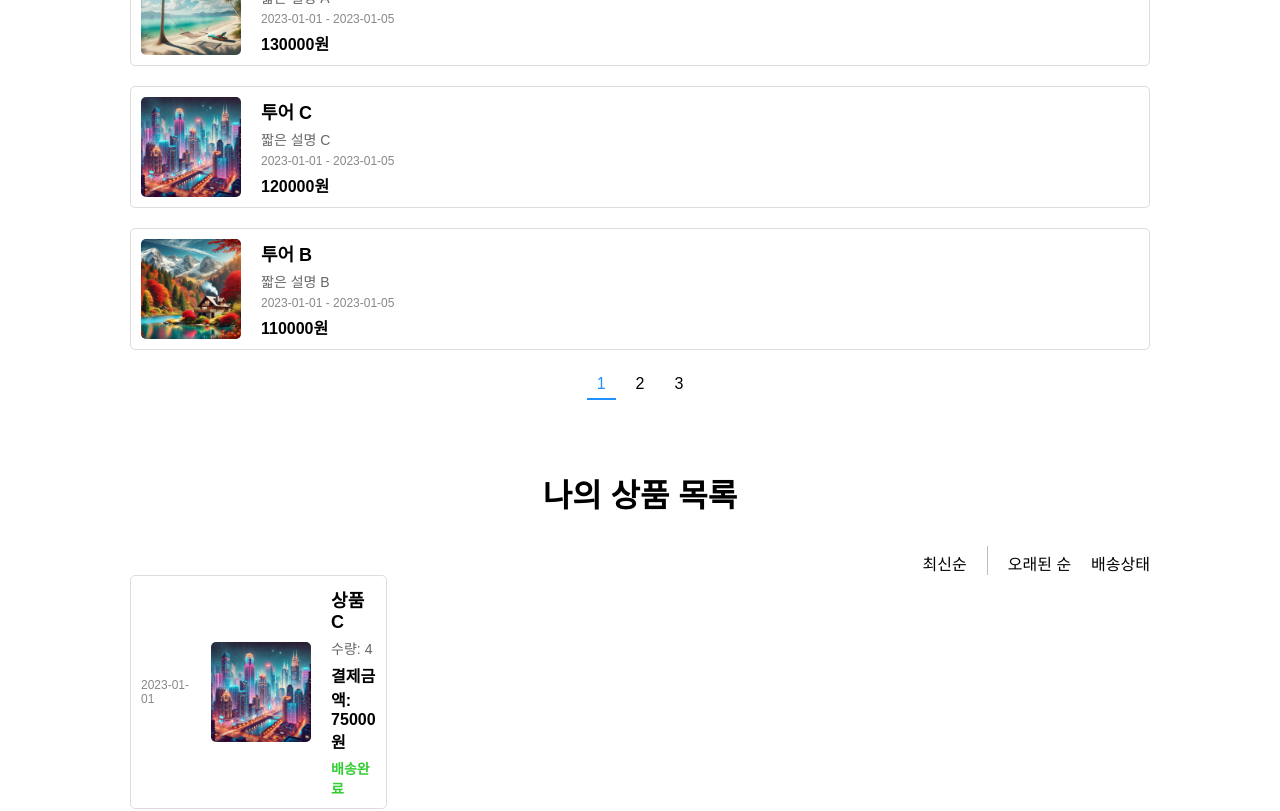
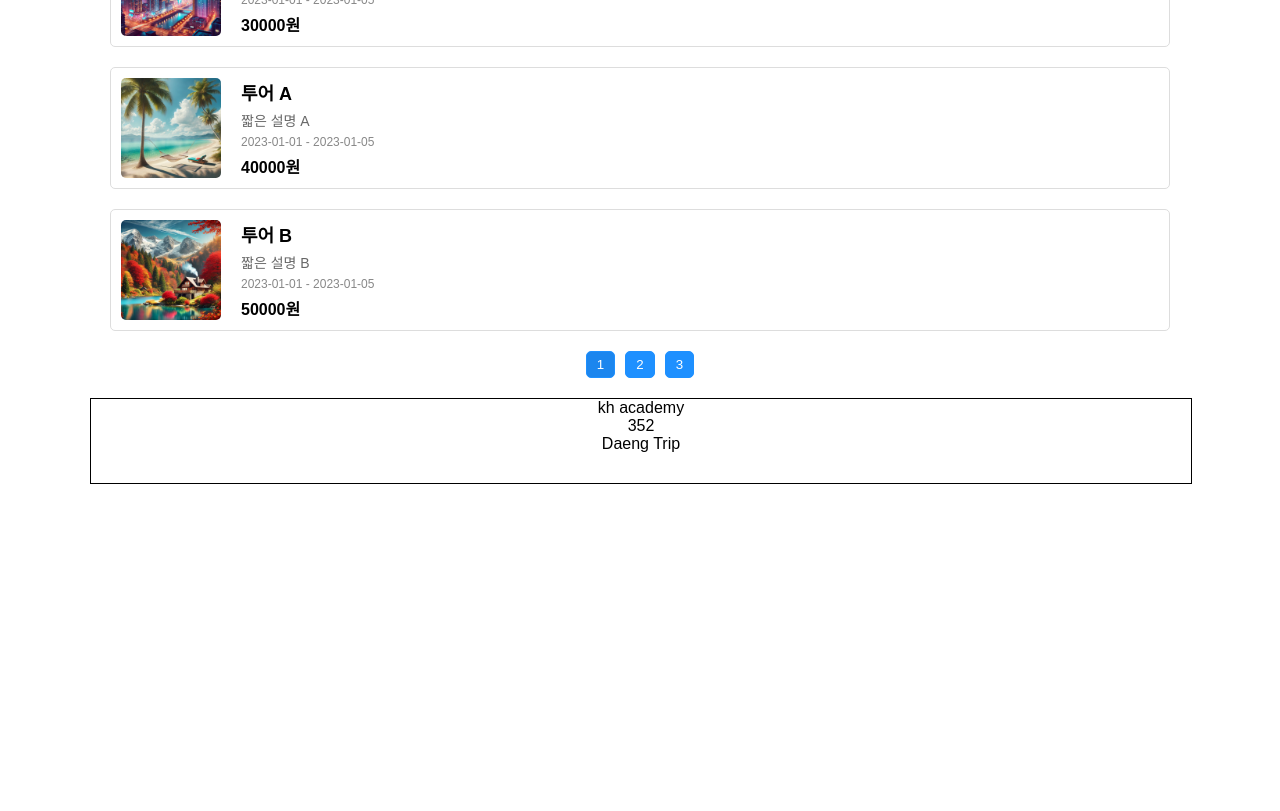
Before and after one commit to 717276/352kh, a React (Vite) app: page /mypage in a window 1280 px wide. Shown: the part 1260-2071 px from the top of the page. After the commit the page ends 1852 px from the top, so only its background shows below. Built offline with nearby package versions, Linux system fonts and the light colour scheme; a web font is replaced by a local one.

Commit message:
feat: commit

```diff
--- a/src/App.jsx
+++ b/src/App.jsx
@@ -46,7 +46,7 @@ function App() {
           <Route path="/shop" element={<Shop />} />
           <Route path="/shoplist/:category" element={<ShopList />} />
           <Route path="/mypage" element={<MyPage />} />
-
+          <Route path="/qna" element={<QnA/>}/>
         </Routes>
       <Footer></Footer>
     </div>
--- a/src/components/css/mypage/MyPage.css
+++ b/src/components/css/mypage/MyPage.css
@@ -17,7 +17,7 @@ form {
 
 .myinfo {
   display: flex;
-  align-items: stretch;
+  align-items: stretch; /* 섹션의 높이를 동일하게 설정 */
   justify-content: center;
   gap: 30px;
   padding: 10px 20px;
@@ -26,7 +26,7 @@ form {
 .info-section, .image-section {
   display: flex;
   flex-direction: column;
-  justify-content: center;
+  justify-content: center; /* 섹션의 내용물을 중앙에 배치 */
   height: 100%;
 }
 
@@ -72,11 +72,11 @@ form {
   background-color: #1E90FF;
   color: white;
   cursor: pointer;
-  transition: background-color 0.3s ease;
+  transition: background-color 0.3s ease; /* 부드러운 전환 효과 추가 */
 }
 
 .mypage-table td button:hover {
-  background-color: #1C86EE;
+  background-color: #1C86EE; /* hover 상태에서 더 밝은 색상으로 변경 */
 }
 
 .edit-field {
@@ -105,11 +105,11 @@ form {
   background-color: #1E90FF;
   color: white;
   cursor: pointer;
-  transition: background-color 0.3s ease;
+  transition: background-color 0.3s ease; /* 부드러운 전환 효과 추가 */
 }
 
 .edit-buttons button:hover {
-  background-color: #1C86EE;
+  background-color: #1C86EE; /* hover 상태에서 더 밝은 색상으로 변경 */
 }
 
 .my-info {
@@ -138,11 +138,11 @@ form {
   cursor: pointer;
   width: 80px;
   height: 50px;
-  transition: background-color 0.3s ease;
+  transition: background-color 0.3s ease; /* 부드러운 전환 효과 추가 */
 }
 
 .zip-code-button:hover {
-  background-color: #FF4500;
+  background-color: #FF4500; /* hover 상태에서 더 밝은 색상으로 변경 */
 }
 
 .edit-field:last-child > .edit-buttons {
@@ -186,44 +186,25 @@ form {
   color: white;
   cursor: pointer;
   display: inline-block;
-  transition: background-color 0.3s ease;
+  transition: background-color 0.3s ease; /* 부드러운 전환 효과 추가 */
 }
 
 .image-change:hover {
-  background-color: #777;
+  background-color: #777; /* hover 상태에서 더 밝은 색상으로 변경 */
 }
 
-.MyPageTrip, .MyPageProducts {
-  padding: 20px 40px;
-  margin-top: -20px;
+.MyPageTrip {
+  padding: 20px;
+  margin-top: 20px;
 }
 
-.sort-type {
-  display: flex;
-  gap: 20px;
-  margin: 0;
-  padding: 10px 0px 0px 5px;
-  align-items: center;
-  justify-content: flex-end;
-}
-
-.sort-type li {
-  padding-top: 5px;
-  cursor: pointer;
-}
-
-.sort-type li:first-child {
-  border-right: 1px solid rgb(190, 189, 189);
-  padding-right: 20px;
-}
-
-.trip-list, .product-list {
+.trip-list {
   display: flex;
   flex-direction: column;
   gap: 20px;
 }
 
-.trip-item, .product-item {
+.trip-item {
   display: flex;
   align-items: center;
   gap: 20px;
@@ -232,55 +213,37 @@ form {
   border-radius: 5px;
 }
 
-.trip-item img, .product-item img {
+.trip-item img {
   width: 100px;
   height: 100px;
   border-radius: 5px;
 }
 
-.trip-details, .product-details {
+.trip-details {
   display: flex;
   flex-direction: column;
   gap: 5px;
-  flex: 1;
 }
 
-.trip-name, .product-name {
+.trip-name {
   font-size: 18px;
   font-weight: bold;
 }
 
-.trip-description, .product-quantity {
+.trip-description {
   font-size: 14px;
   color: #666;
 }
 
-.trip-date, .product-date {
+.trip-date {
   font-size: 12px;
   color: #888;
 }
 
-.trip-price, .product-price {
+.trip-price {
   font-size: 16px;
   color: #000;
   font-weight: bold;
-}
-
-.product-status {
-  font-size: 14px;
-  font-weight: bold;
-}
-
-.product-status.상품준비중 {
-  color: #FFA500;
-}
-
-.product-status.배송중 {
-  color: #1E90FF;
-}
-
-.product-status.배송완료 {
-  color: #32CD32;
 }
 
 .pagination {
@@ -289,19 +252,20 @@ form {
   margin-top: 20px;
 }
 
-.page-span {
+.page-button {
   padding: 5px 10px;
   margin: 0 5px;
-  border-bottom: 2px solid transparent;
+  border: 1px solid #1E90FF;
+  border-radius: 5px;
+  background-color: #1E90FF;
+  color: white;
   cursor: pointer;
 }
 
-.page-span.active {
-  color: #1E90FF;
-  border-bottom: 2px solid #1E90FF;
+.page-button.active {
+  background-color: #1C86EE;
 }
 
-.page-span:hover {
-  color: #1C86EE;
-  border-bottom: 2px solid #1C86EE;
+.page-button:hover {
+  background-color: #1C86EE;
 }
--- a/src/components/css/review/Review.css
+++ b/src/components/css/review/Review.css
@@ -1,7 +1,3 @@
-.Review1 {
-  min-height: 1100px;
-}
-
 .Review table {
   width: 100%;
 }
@@ -9,11 +5,6 @@
 .Review h3 {
   text-align: center;
   margin-top: 50px;
-}
-
-.Review select {
-  width: 100px;
-  margin-left: 850px;
 }
 
 .ReviewButton {
--- a/src/components/css/review/ReviewComment.css
+++ b/src/components/css/review/ReviewComment.css
@@ -2,10 +2,6 @@
 .ReviewComment {
   margin-bottom: 20px;
   margin-top: 20px;
-}
-
-.ReviewComment img {
-  width: 200px;
 }
 
 .ReviewComment table {
@@ -79,6 +75,7 @@
 
 .comment-list td:first-child {
   font-weight: bold;
+  width: 100px;
 }
 
 .comment-list td:last-child {
@@ -91,11 +88,3 @@
   justify-content: center;
   gap: 20px;
 }
-
-.commentTable td {
-  width: 40px;
-}
-
-.commentTable td:nth-child(2) {
-  width: 50%;
-}
--- a/src/pages/mypage/MyPage.jsx
+++ b/src/pages/mypage/MyPage.jsx
@@ -1,4 +1,4 @@
-import React, { useState, useEffect } from 'react';
+import React, { useState } from 'react';
 import '../../components/css/mypage/MyPage.css';
 import profileImg from '../../images/profile/profile.png';
 import place1 from '../../images/place/place1.png';
@@ -7,13 +7,10 @@ import place3 from '../../images/place/place3.png';
 
 const MyPage = () => {
   const [editField, setEditField] = useState('');
-  const [tripCurrentPage, setTripCurrentPage] = useState(1);
-  const [productCurrentPage, setProductCurrentPage] = useState(1);
-  const [tripSortType, setTripSortType] = useState('latest');
-  const [productSortType, setProductSortType] = useState('latest');
+  const [currentPage, setCurrentPage] = useState(1);
   const itemsPerPage = 5;
 
-  const mockTripData = Array.from({ length: 15 }, (_, index) => ({
+  const mockData = Array.from({ length: 15 }, (_, index) => ({
     id: index + 1,
     img: [place1, place2, place3][index % 3],
     name: ['투어 A', '투어 B', '투어 C'][index % 3],
@@ -23,63 +20,18 @@ const MyPage = () => {
     price: `${(index + 1) * 10000}원`
   }));
 
-  const mockProductData = Array.from({ length: 15 }, (_, index) => ({
-    id: index + 1,
-    img: [place1, place2, place3][index % 3],
-    name: ['상품 A', '상품 B', '상품 C'][index % 3],
-    purchaseDate: '2023-01-01',
-    quantity: Math.floor(Math.random() * 10) + 1,
-    price: `${(index + 1) * 5000}원`,
-    status: ['상품준비중', '배송중', '배송완료'][index % 3]
-  }));
+  const totalPages = Math.ceil(mockData.length / itemsPerPage);
 
-  const [sortedTripData, setSortedTripData] = useState([...mockTripData]);
-  const [sortedProductData, setSortedProductData] = useState([...mockProductData]);
-
-  useEffect(() => {
-    const sortedTrips = [...mockTripData].sort((a, b) => {
-      if (tripSortType === 'latest') {
-        return b.id - a.id;
-      } else {
-        return a.id - b.id;
-      }
-    });
-    setSortedTripData(sortedTrips);
-  }, [tripSortType]);
-
-  useEffect(() => {
-    const sortedProducts = [...mockProductData].sort((a, b) => {
-      if (productSortType === 'latest') {
-        return b.id - a.id;
-      } else if (productSortType === 'oldest') {
-        return a.id - b.id;
-      } else {
-        return a.status.localeCompare(b.status);
-      }
-    });
-    setSortedProductData(sortedProducts);
-  }, [productSortType]);
-
-  const tripTotalPages = Math.ceil(sortedTripData.length / itemsPerPage);
-  const productTotalPages = Math.ceil(sortedProductData.length / itemsPerPage);
-
-  const handleChangeTripPage = (page) => {
-    setTripCurrentPage(page);
-  };
-
-  const handleChangeProductPage = (page) => {
-    setProductCurrentPage(page);
+  const handleChangePage = (page) => {
+    setCurrentPage(page);
   };
 
   const toggleEditField = (field) => {
     setEditField(editField === field ? '' : field);
   };
 
-  const tripStartIndex = (tripCurrentPage - 1) * itemsPerPage;
-  const selectedTrips = sortedTripData.slice(tripStartIndex, tripStartIndex + itemsPerPage);
-
-  const productStartIndex = (productCurrentPage - 1) * itemsPerPage;
-  const selectedProducts = sortedProductData.slice(productStartIndex, productStartIndex + itemsPerPage);
+  const startIndex = (currentPage - 1) * itemsPerPage;
+  const selectedItems = mockData.slice(startIndex, startIndex + itemsPerPage);
 
   return (
     <>
@@ -250,11 +202,7 @@ const MyPage = () => {
         <div className='MyPageTrip'>
           <h1>나의 투어리스트</h1>
           <div className="trip-list">
-            <ul className='sort-type'>
-              <li onClick={() => setTripSortType('latest')}>최신순</li>
-              <li onClick={() => setTripSortType('oldest')}>오래된 순</li>
-            </ul>
-            {selectedTrips.map((item) => (
+            {selectedItems.map((item) => (
               <div key={item.id} className="trip-item">
                 <img src={item.img} alt={item.name} />
                 <div className="trip-details">
@@ -267,47 +215,14 @@ const MyPage = () => {
             ))}
           </div>
           <div className="pagination">
-            {Array.from({ length: tripTotalPages }, (_, index) => (
-              <span
+            {Array.from({ length: totalPages }, (_, index) => (
+              <button
                 key={index + 1}
-                className={`page-span ${tripCurrentPage === index + 1 ? 'active' : ''}`}
-                onClick={() => handleChangeTripPage(index + 1)}
+                className={`page-button ${currentPage === index + 1 ? 'active' : ''}`}
+                onClick={() => handleChangePage(index + 1)}
               >
                 {index + 1}
-              </span>
-            ))}
-          </div>
-        </div>
-        <div className='MyPageProducts'>
-          <h1>나의 상품 목록</h1>
-          <ul className='sort-type'>
-            <li onClick={() => setProductSortType('latest')}>최신순</li>
-            <li onClick={() => setProductSortType('oldest')}>오래된 순</li>
-            <li onClick={() => setProductSortType('status')}>배송상태</li>
-          </ul>
-          <div className="product-list">
-            {selectedProducts.map((item) => (
-              <div key={item.id} className="product-item">
-                <div className="product-date">{item.purchaseDate}</div>
-                <img src={item.img} alt={item.name} />
-                <div className="product-details">
-                  <div className="product-name">{item.name}</div>
-                  <div className="product-quantity">수량: {item.quantity}</div>
-                  <div className="product-price">결제금액: {item.price}</div>
-                  <div className={`product-status ${item.status}`}>{item.status}</div>
-                </div>
-              </div>
-            ))}
-          </div>
-          <div className="pagination">
-            {Array.from({ length: productTotalPages }, (_, index) => (
-              <span
-                key={index + 1}
-                className={`page-span ${productCurrentPage === index + 1 ? 'active' : ''}`}
-                onClick={() => handleChangeProductPage(index + 1)}
-              >
-                {index + 1}
-              </span>
+              </button>
             ))}
           </div>
         </div>
--- a/src/pages/review/Review.jsx
+++ b/src/pages/review/Review.jsx
@@ -1,15 +1,11 @@
 import ReviewList from "./ReviewList";
 import { useNavigate } from "react-router-dom";
 import '../../components/css/review/Review.css';
-import { useState } from "react";
 
 const Review = ()=> {
   const nav = useNavigate();
-
-
   return (
     <>
-    <div className="Review1">
     <div className="Review">
       <h3>후기게시판</h3>
       <div>
@@ -23,8 +19,6 @@ const Review = ()=> {
       </div>
       <button className="primary" onClick={() => nav('/reviewWrite')}>후기쓰기</button>
     </div>
-    </div>
-
     </>
   );
 };
```
Also changed, not shown: src/components/css/shop/Shop.css (+0 -24 lines), src/pages/review/ReviewComment.jsx (+9 -53 lines), src/pages/review/ReviewList.jsx (+6 -30 lines), src/pages/shop/Shop.jsx (+21 -15 lines), src/pages/shop/ShopList.jsx (+12 -26 lines), src/components/css/csr/QnA.css (line endings or trailing spaces). Lines whose indentation alone changed are shown as unchanged.
